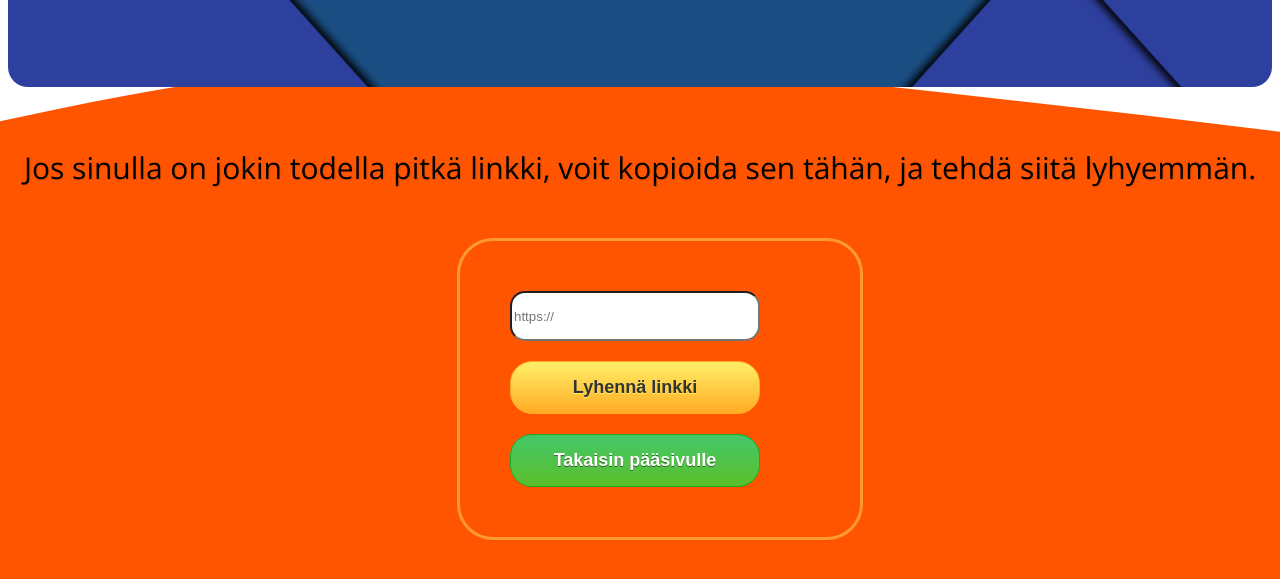
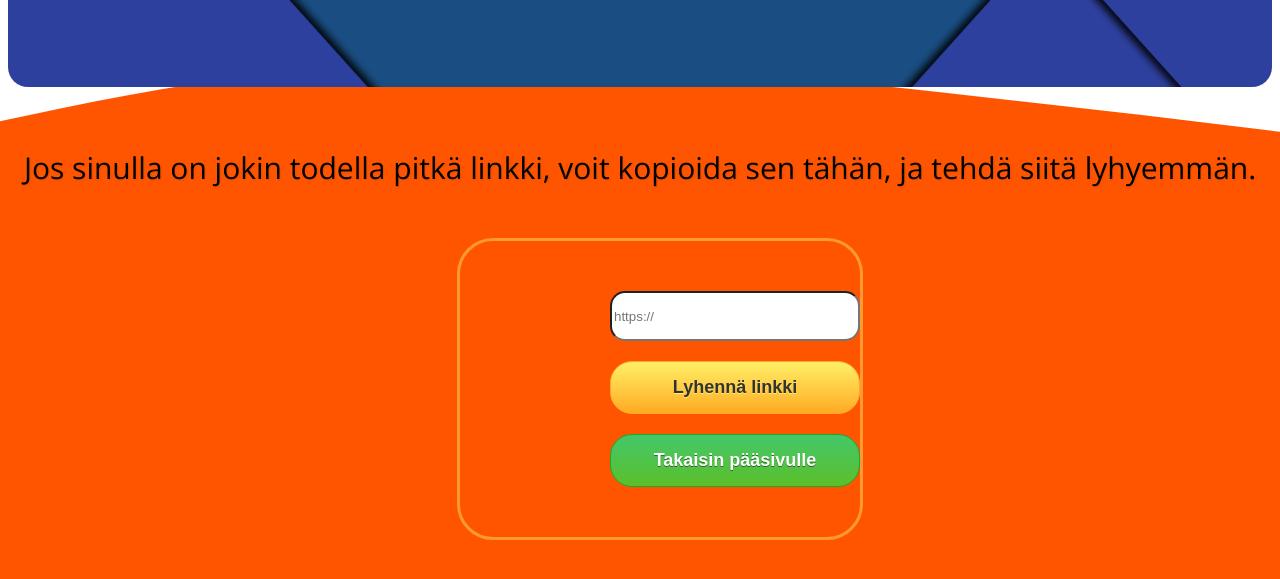
Before and after one commit to Bannivasara/Sortin-Sakki, a plain HTML site: page lyhennin/index.html in a window 1280 px wide. Shown: the part 221-800 px from the top of the page. Drawn offline with nearby package versions, Linux system fonts and the light colour scheme.

Commit message:
Update index.html

```diff
--- a/lyhennin/index.html
+++ b/lyhennin/index.html
@@ -15,7 +15,7 @@
 		<p class="saate">Jos sinulla on jokin todella pitkä linkki, voit kopioida sen tähän, ja tehdä siitä lyhyemmän.</p>
 		<div class="paasivu">
 			<div id="palsta2" class="palsta2">
-				<form id="lyhennin-lomake">
+				<form id="lyhennin-lomake" style="margin-left: 50%;">
 					<input type="url" style="border-radius: 15px; box-sizing: border-box;" class="lyhennin" name="url" placeholder="https://" pattern="https?://.+" title="Linkin täytyy alkaa http:// tai https://" required>
 					<button type="submit" class="nappula">Lyhennä linkki</button>
 					<a href="../" class="nappula1" style="margin-top: 20px;">Takaisin pääsivulle</a>
```
